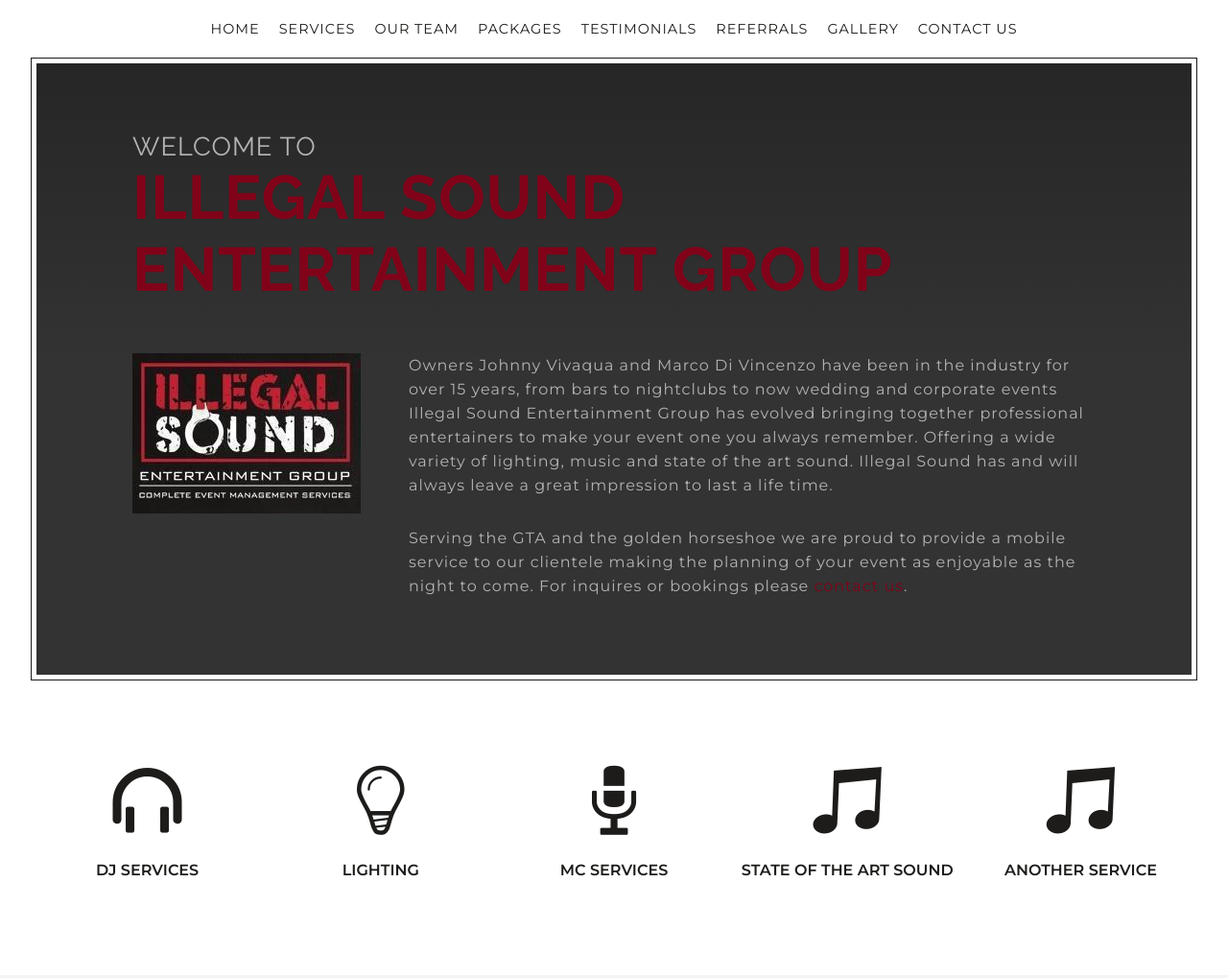
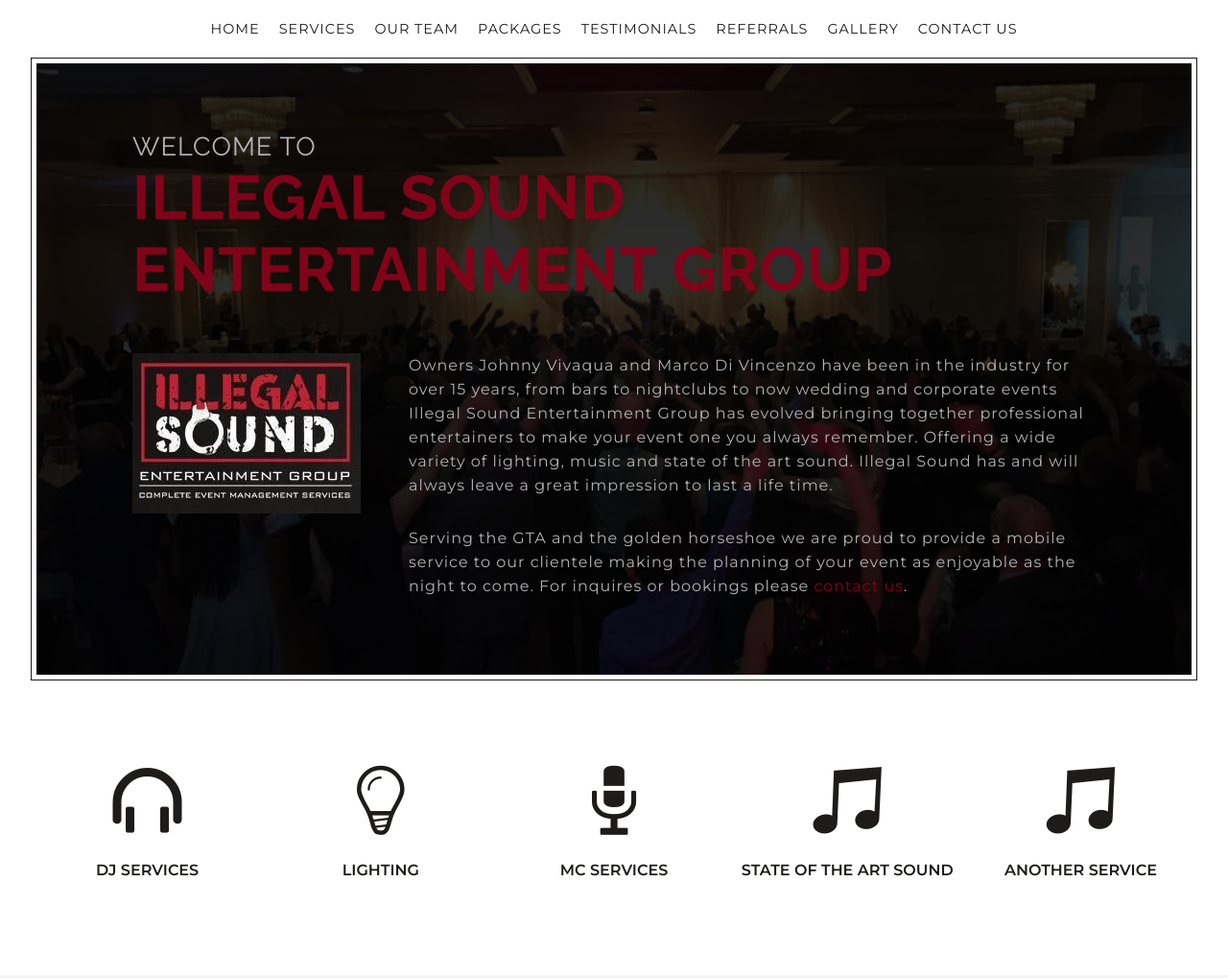
Before and after one commit to caterinavanherpt/IllegalSound, a website: page index.html in a window 1280 px wide. Shown: the top 1019 px of the page at 96% size. Drawn offline with Linux system fonts and the light colour scheme; the site is published under a folder, as on GitHub Pages, so addresses that start at the root find nothing.

Commit message:
fixing hero

```diff
--- a/dev/styles/_header.scss
+++ b/dev/styles/_header.scss
@@ -45,7 +45,7 @@
 
 .header__wrapper--background {
 	// background: $black;
-	background: linear-gradient(180deg, rgba(0,0,0,0.85),rgba(0,0,0,0.8),rgba(0,0,0,0.8)), url(/assets/hero.jpg);
+	background: linear-gradient(180deg, rgba(0,0,0,0.85),rgba(0,0,0,0.8),rgba(0,0,0,0.8)), url(../../assets/hero.jpg);
 	background-repeat: no-repeat;
 	background-size: cover;
 	background-position: right;
--- a/public/styles/style.css
+++ b/public/styles/style.css
@@ -197,7 +197,7 @@
   margin-top: 60px; }
 
 .header__wrapper--background {
-  background: linear-gradient(180deg, rgba(0, 0, 0, 0.85), rgba(0, 0, 0, 0.8), rgba(0, 0, 0, 0.8)), url(/assets/hero.jpg);
+  background: linear-gradient(180deg, rgba(0, 0, 0, 0.85), rgba(0, 0, 0, 0.8), rgba(0, 0, 0, 0.8)), url(../../assets/hero.jpg);
   background-repeat: no-repeat;
   background-size: cover;
   background-position: right; }
```
